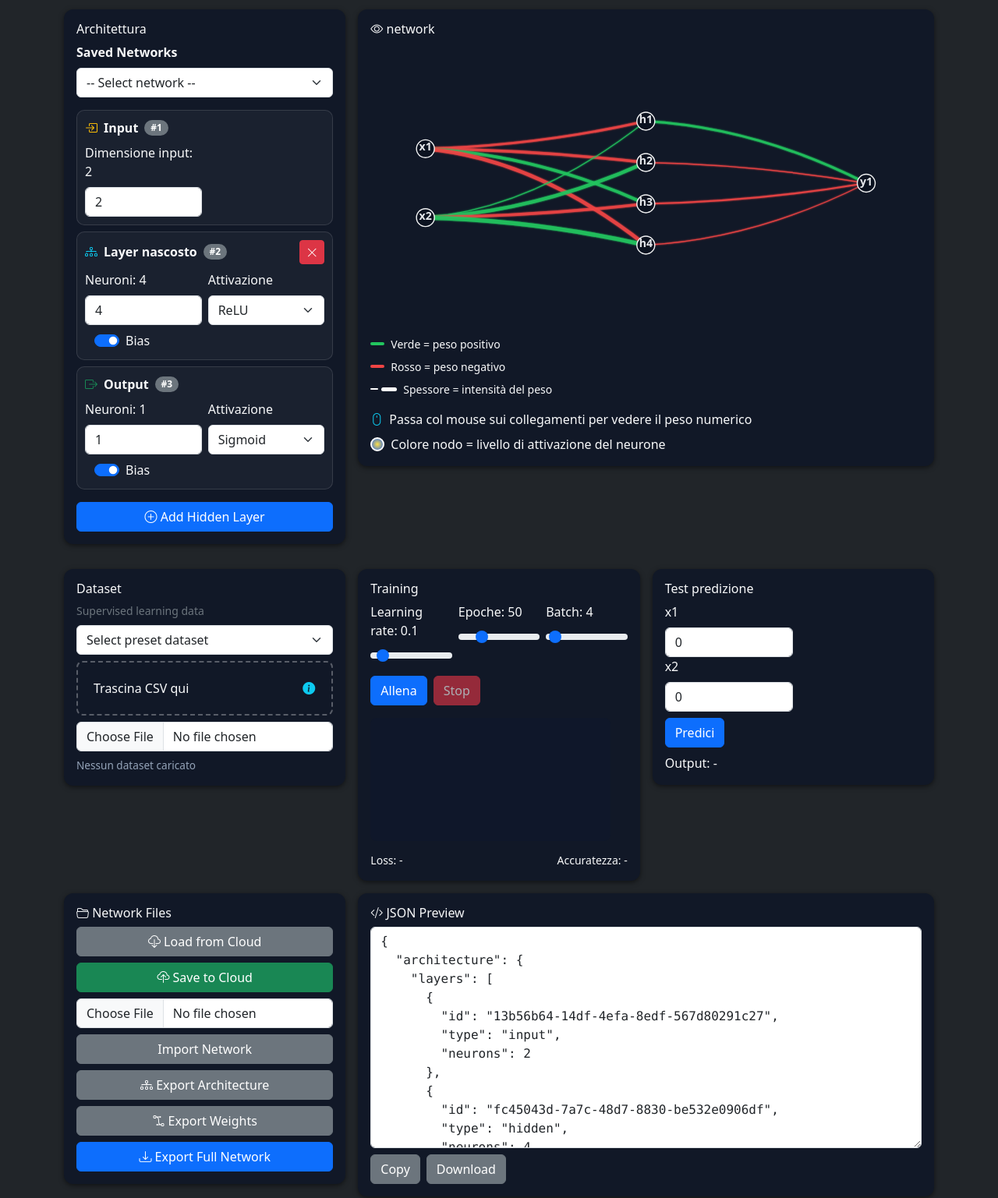
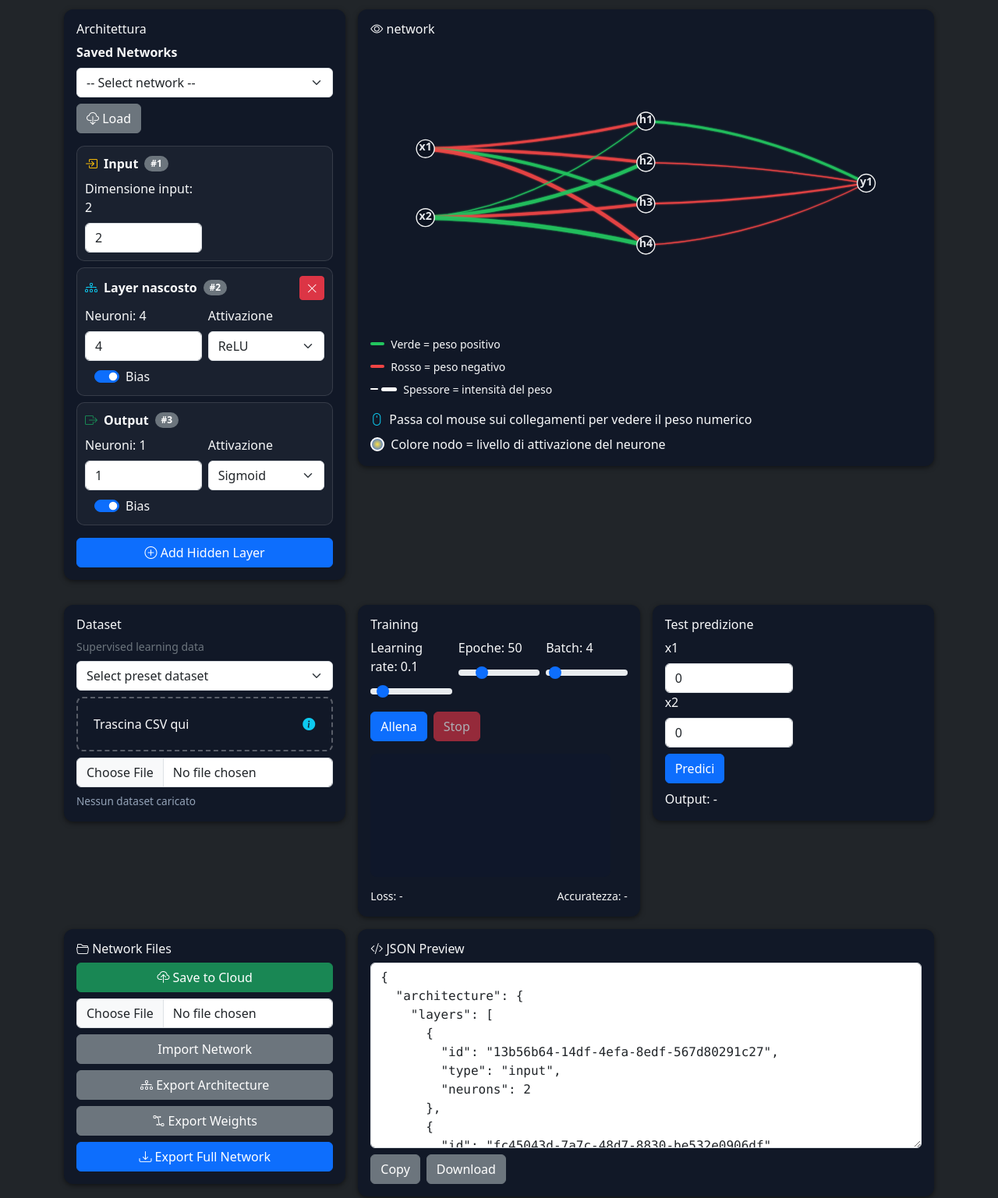
Before and after one commit to micheleminno/neural-network-playground, a website: page index.html in a window 1280 px wide. Shown: the part 54-1591 px from the top of the page at 78% size. Drawn offline with nearby package versions, Linux system fonts and the light colour scheme; no server answers.

Commit message:
Add Load Network button to dataset selection for improved functionality

```diff
--- a/index.html
+++ b/index.html
@@ -60,6 +60,10 @@
               <select id="savedNetworks" class="form-select mb-2">
                 <option value="">-- Select network --</option>
               </select>
+              <button id="btnLoadNetwork" class="btn btn-secondary">
+                <i class="bi bi-cloud-download"></i>
+                Load
+              </button>
             </div>
 
             <div id="architecture"></div>
@@ -324,11 +328,6 @@
               Network Files
             </h6>
 
-            <button id="btnLoadNetwork" class="btn btn-secondary w-100 mb-2">
-              <i class="bi bi-cloud-download"></i>
-              Load from Cloud
-            </button>
-
             <button id="btnSaveNetwork" class="btn btn-success w-100 mb-2">
               <i class="bi bi-cloud-upload"></i>
               Save to Cloud
```
